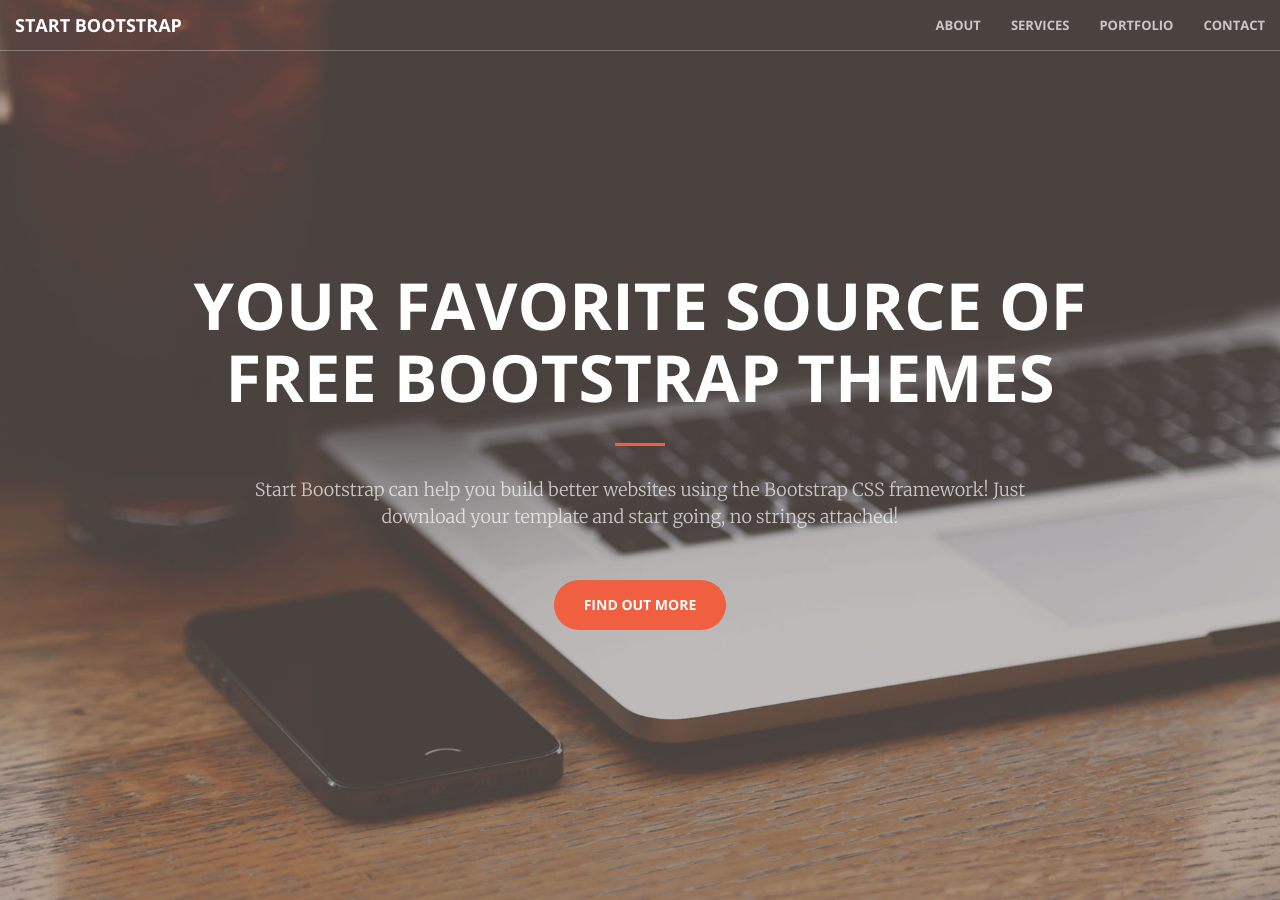
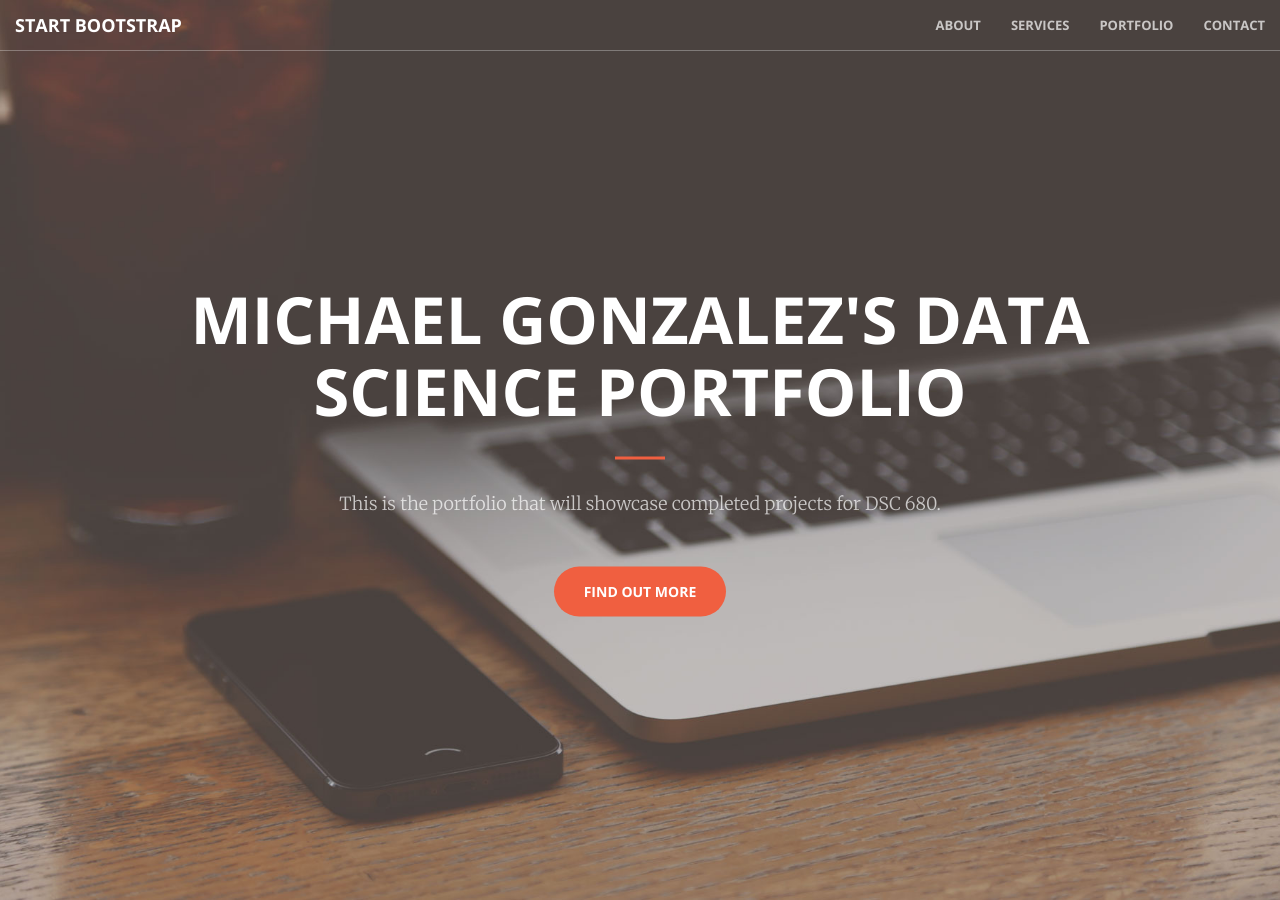
Before and after one commit to micgonzalez/micgonzalez.github.io, a Jekyll site: the page built from index.html, in a window 1280 px wide and 900 px high. Built offline with Jekyll 4.4.1, drawn with Linux system fonts in a browser that asks for light colours.

Commit message:
Update header.html

```diff
--- a/_includes/header.html
+++ b/_includes/header.html
@@ -1,9 +1,9 @@
 <header>
     <div class="header-content">
         <div class="header-content-inner">
-            <h1>Your Favorite Source of Free Bootstrap Themes</h1>
+            <h1>Michael Gonzalez's Data Science Portfolio</h1>
             <hr>
-            <p>Start Bootstrap can help you build better websites using the Bootstrap CSS framework! Just download your template and start going, no strings attached!</p>
+            <p>This is the portfolio that will showcase completed projects for DSC 680.</p>
             <a href="#about" class="btn btn-primary btn-xl page-scroll">Find Out More</a>
         </div>
     </div>
```
